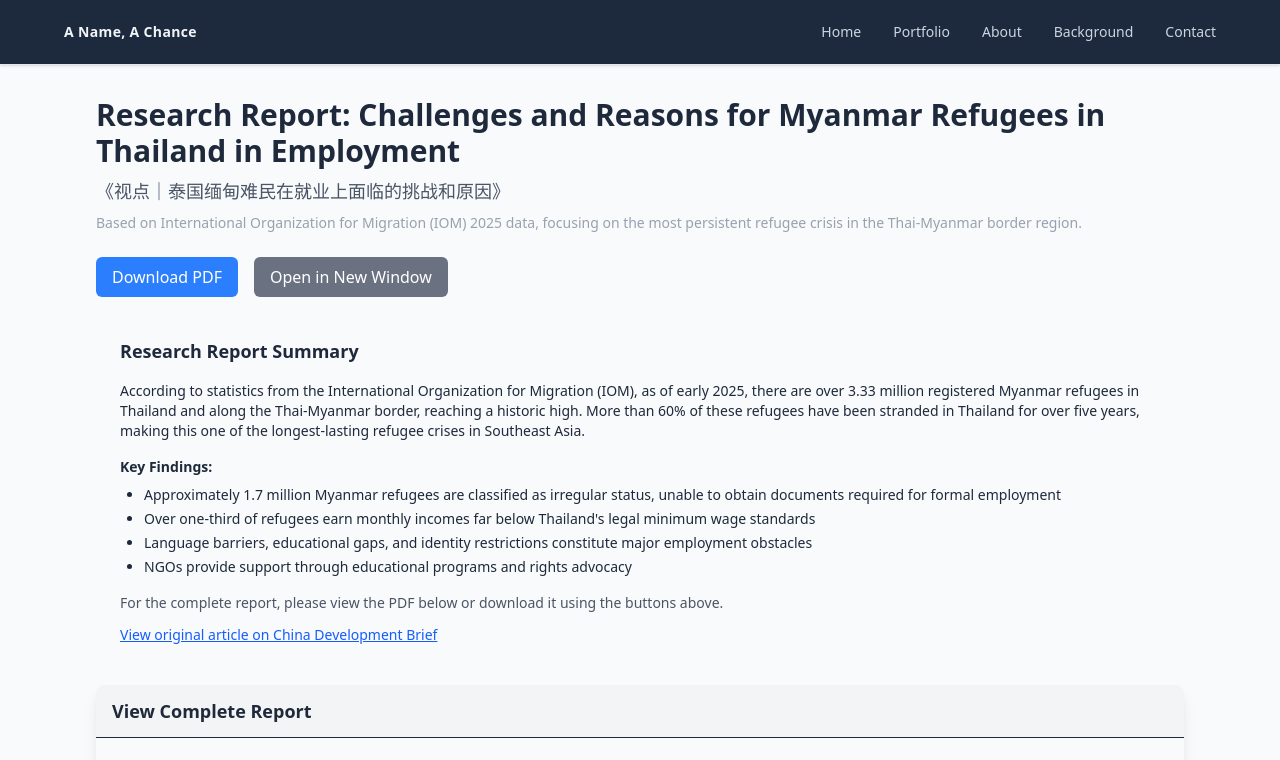
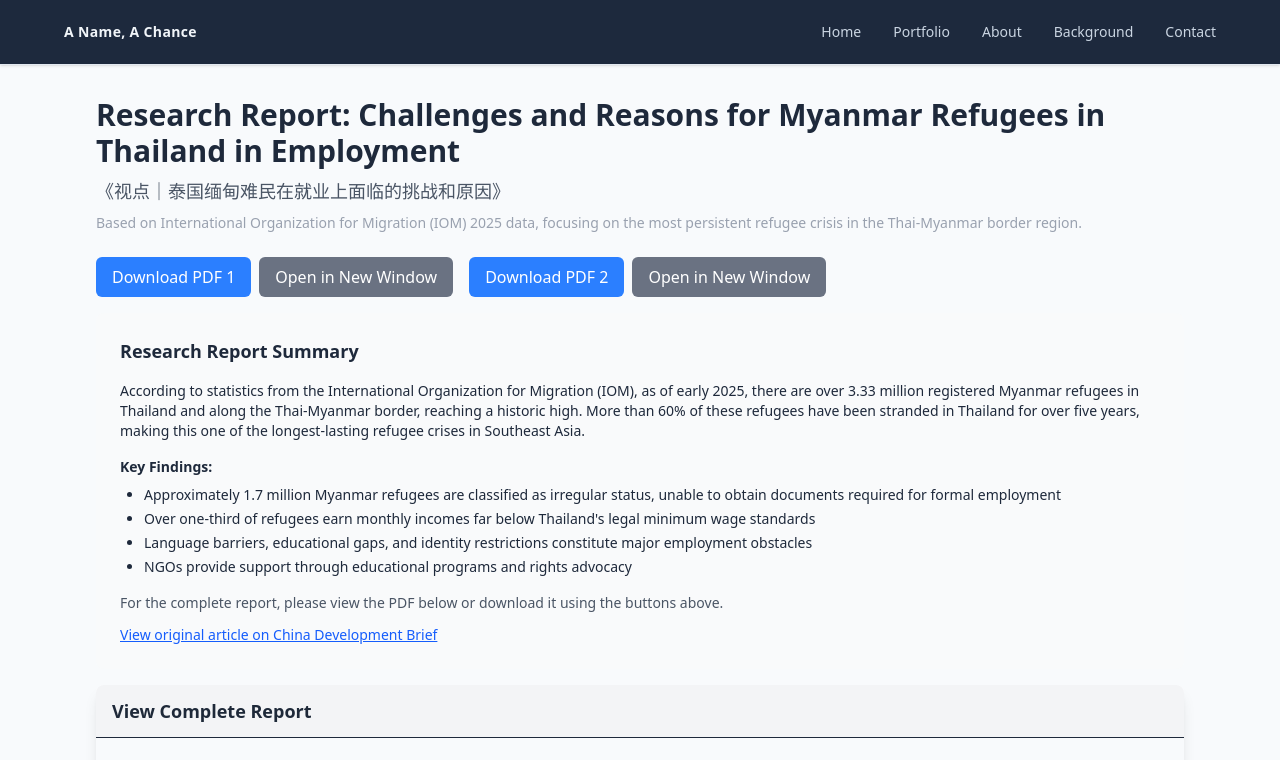
Before and after one commit to AmyWu71/refugee-portfolio, a Next.js app: page /portfolio/research-report-employment-challenges in a window 1280 px wide. Shown: the top 760 px of the page. Built offline with nearby package versions, Linux system fonts and the light colour scheme.

Commit message:
Add HIR-Xuanjing Wu PDF to research project with multiple PDF support

```diff
--- a/src/app/portfolio/[slug]/page.tsx
+++ b/src/app/portfolio/[slug]/page.tsx
@@ -48,24 +48,28 @@ export default async function PortfolioDetail({ params }: { params: Promise<{ sl
         )
       ) : null}
 
-      {item.pdf ? (
+      {item.pdf || item.pdfs ? (
         <div className="space-y-4">
-          <div className="flex gap-4">
+          <div className="flex flex-wrap gap-4">
+            {(item.pdfs || [item.pdf]).map((pdf, index) => (
+              <div key={index} className="flex gap-2">
                 <a
-              href={item.pdf}
+                  href={pdf}
                   download
                   className="inline-flex items-center px-4 py-2 bg-blue-500 text-white rounded-md hover:bg-blue-600 transition-colors"
                 >
-              Download PDF
+                  Download PDF {item.pdfs && item.pdfs.length > 1 ? index + 1 : ''}
                 </a>
                 <a
-              href={item.pdf}
+                  href={pdf}
                   target="_blank"
                   rel="noopener noreferrer"
                   className="inline-flex items-center px-4 py-2 bg-gray-500 text-white rounded-md hover:bg-gray-600 transition-colors"
                 >
                   Open in New Window
                 </a>
+              </div>
+            ))}
           </div>
 
           {item.slug === "handbook-visual-guide" && (
--- a/src/data/portfolio.ts
+++ b/src/data/portfolio.ts
@@ -9,6 +9,7 @@ export interface PortfolioItem {
   thumbnail: string;
   images?: string[];
   pdf?: string;
+  pdfs?: string[];
   video?: string;
   reflection?: string;
 }
@@ -22,6 +23,7 @@ export const portfolio: PortfolioItem[] = [
     background: "Based on International Organization for Migration (IOM) 2025 data, focusing on the most persistent refugee crisis in the Thai-Myanmar border region.",
     thumbnail: "/thumbnails/research-report-cover.png",
     pdf: "/pdfs/research-report-employment-challenges.pdf",
+    pdfs: ["/pdfs/research-report-employment-challenges.pdf", "/HIR-Xuanjing, Wu.pdf"],
     reflection: "通过实地调研与数据分析，揭示了语言壁垒、教育断层与身份枷锁如何共同构成难民就业障碍。",
   },
   {
```
Also changed, not shown: 1 other file (tests, documents, lock files or other folders). Lines whose indentation alone changed are shown as unchanged.
